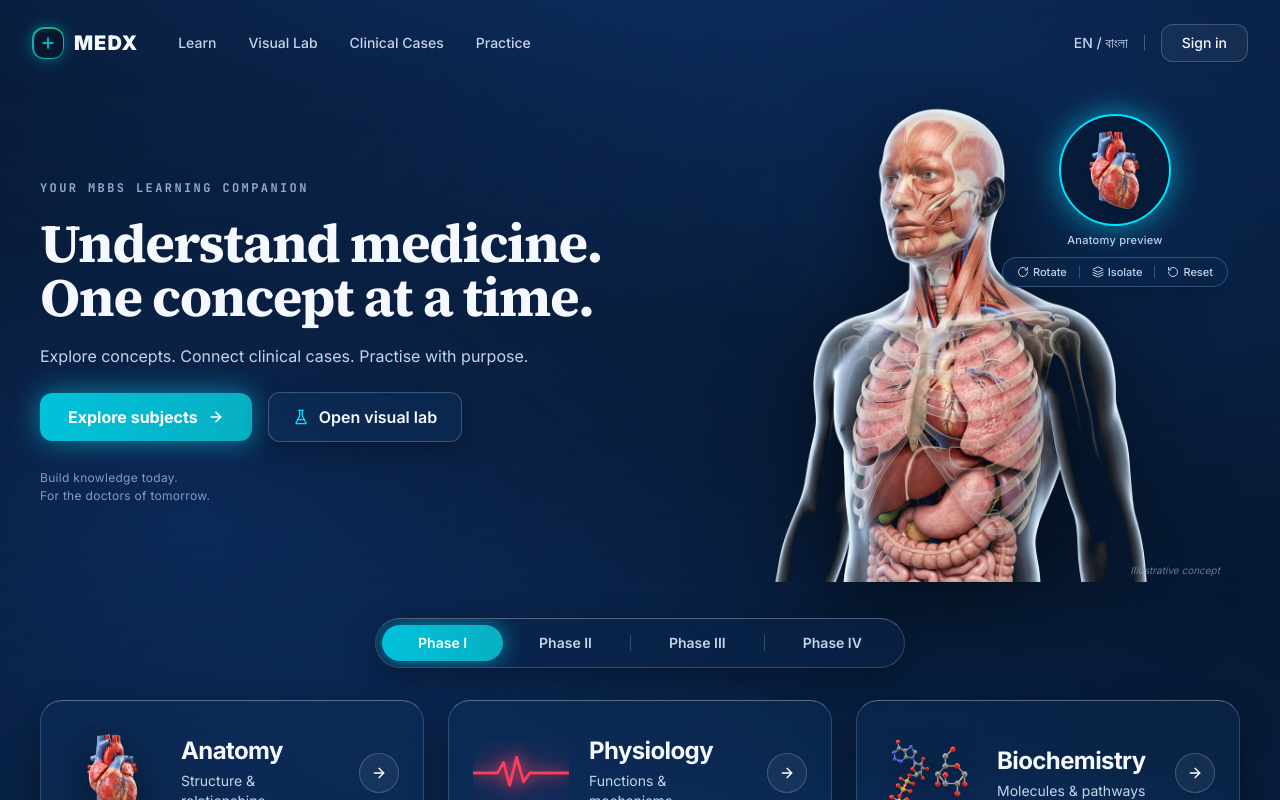
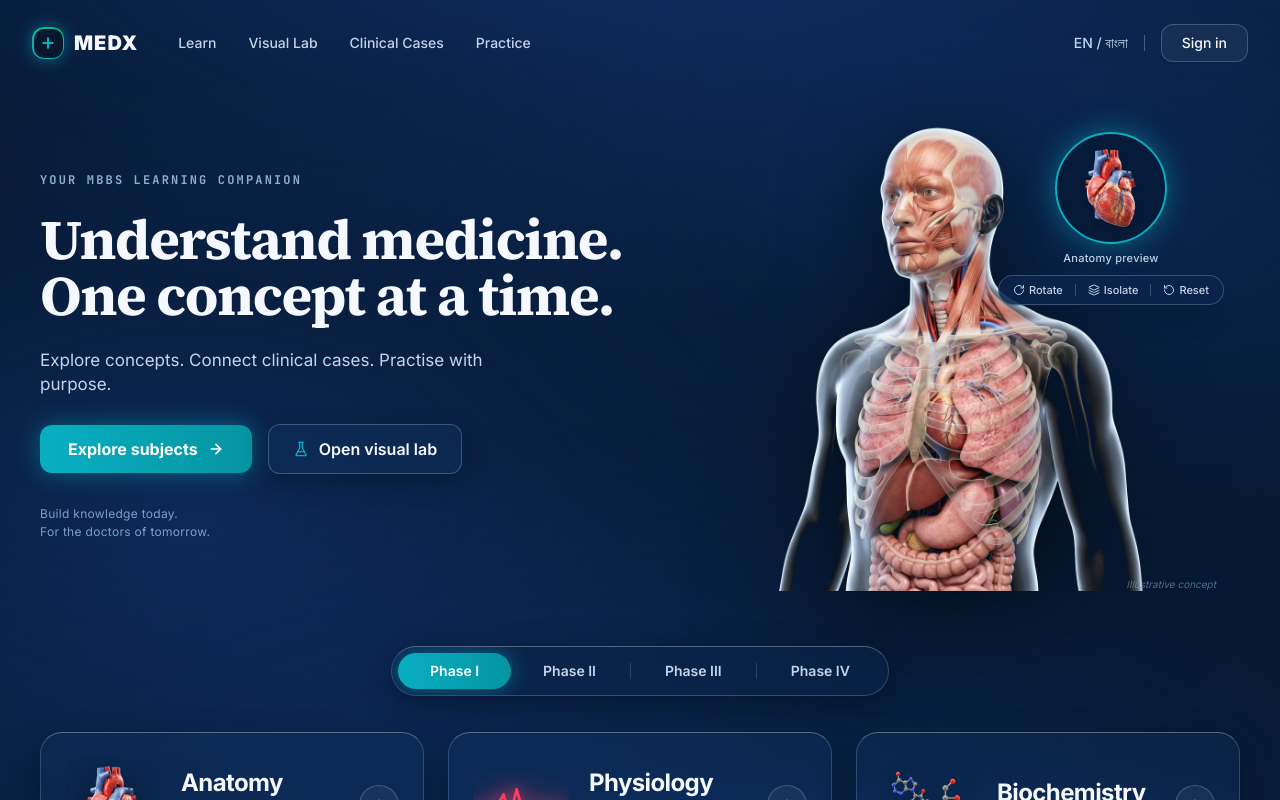
Before and after one commit to istihadahmed007/med, a React (Vite) app: page / in a window 1280 px wide. Shown: the top 800 px of the page. Built offline with nearby package versions, Linux system fonts and the light colour scheme.

Commit message:
feat: implement DashboardView component for phase-based subject exploration

```diff
--- a/src/components/home/DashboardView.tsx
+++ b/src/components/home/DashboardView.tsx
@@ -144,70 +144,55 @@ export const DashboardView: React.FC<DashboardViewProps> = ({ onNavigate, onOpen
   };
 
   return (
-    <div className="w-full max-w-[1360px] mx-auto space-y-6 sm:space-y-8 px-2 sm:px-6 relative select-none">
+    <div className="w-full max-w-[1360px] mx-auto space-y-7 sm:space-y-9 px-2 sm:px-6 relative select-none">
 
-      {/* Dynamic Background Luminous Silk Waves matching concept image 1:1 */}
+      {/* Dynamic Background Luminous Silk Waves matching concept image */}
       <div className="absolute inset-0 pointer-events-none -z-10 overflow-hidden">
-        {/* Luminous cyan glow pool behind circular heart preview and torso */}
+        {/* Radial ambient glow behind circular heart preview and torso */}
         <div
-          className="absolute top-2 right-[12%] w-[580px] h-[580px] rounded-full"
+          className="absolute top-0 right-[10%] w-[550px] h-[550px] rounded-full"
           style={{
-            background: 'radial-gradient(circle, rgba(0, 229, 255, 0.35) 0%, rgba(26, 110, 235, 0.28) 40%, transparent 75%)',
-            filter: 'blur(65px)',
+            background: 'radial-gradient(circle, rgba(8, 175, 193, 0.28) 0%, rgba(23, 72, 160, 0.22) 45%, transparent 75%)',
+            filter: 'blur(60px)',
           }}
         />
 
-        {/* Ambient royal blue glow pool behind hero headline */}
+        {/* Ambient deep royal blue glow behind hero copy */}
         <div
-          className="absolute top-[8%] left-[-2%] w-[520px] h-[520px] rounded-full"
+          className="absolute top-[10%] left-[-5%] w-[500px] h-[500px] rounded-full"
           style={{
-            background: 'radial-gradient(circle, rgba(26, 94, 204, 0.32) 0%, rgba(10, 40, 84, 0.25) 50%, transparent 80%)',
-            filter: 'blur(75px)',
+            background: 'radial-gradient(circle, rgba(23, 72, 160, 0.25) 0%, rgba(10, 40, 84, 0.20) 50%, transparent 80%)',
+            filter: 'blur(70px)',
           }}
         />
 
-        {/* Fluid luminous silk wave ribbons */}
-        <svg className="w-full h-full opacity-85 mix-blend-screen" viewBox="0 0 1440 900" fill="none">
-          {/* Sweeping radiant turquoise/cyan ribbon */}
+        {/* Curved luminous silk wave ribbons */}
+        <svg className="w-full h-full opacity-70 mix-blend-screen" viewBox="0 0 1440 900" fill="none">
           <path
-            d="M -80 420 C 220 180, 520 540, 940 240 C 1140 100, 1340 320, 1580 180"
-            stroke="url(#silkCyanGlow)"
-            strokeWidth="160"
+            d="M -100 450 C 250 220, 550 580, 960 280 C 1180 120, 1380 340, 1600 210"
+            stroke="url(#silkRibbonCyan)"
+            strokeWidth="140"
             strokeLinecap="round"
-            filter="blur(50px)"
+            filter="blur(55px)"
           />
-          {/* Deep royal velvet blue wave */}
           <path
-            d="M 50 640 C 380 340, 700 700, 1100 360 C 1300 200, 1480 480, 1650 320"
-            stroke="url(#silkBlueGlow)"
-            strokeWidth="130"
+            d="M 100 620 C 420 360, 720 720, 1120 400 C 1320 230, 1500 520, 1650 370"
+            stroke="url(#silkRibbonBlue)"
+            strokeWidth="100"
             strokeLinecap="round"
             filter="blur(45px)"
           />
-          {/* Ambient luminous wash under subject cards */}
-          <path
-            d="M -50 820 C 350 720, 850 860, 1500 740"
-            stroke="url(#silkCyanBottom)"
-            strokeWidth="100"
-            strokeLinecap="round"
-            filter="blur(60px)"
-          />
           <defs>
-            <linearGradient id="silkCyanGlow" x1="0%" y1="0%" x2="100%" y2="0%">
-              <stop offset="0%" stopColor="#1046A0" stopOpacity="0.95"/>
-              <stop offset="35%" stopColor="#1A6EEB" stopOpacity="0.9"/>
-              <stop offset="75%" stopColor="#00E5FF" stopOpacity="0.85"/>
-              <stop offset="100%" stopColor="#06172E" stopOpacity="0.2"/>
+            <linearGradient id="silkRibbonCyan" x1="0%" y1="0%" x2="100%" y2="0%">
+              <stop offset="0%" stopColor="#0A2854" stopOpacity="0.95"/>
+              <stop offset="40%" stopColor="#1748A0" stopOpacity="0.9"/>
+              <stop offset="85%" stopColor="#08AFC1" stopOpacity="0.7"/>
+              <stop offset="100%" stopColor="#06172E" stopOpacity="0.3"/>
             </linearGradient>
-            <linearGradient id="silkBlueGlow" x1="0%" y1="0%" x2="100%" y2="0%">
-              <stop offset="0%" stopColor="#1A5ECC" stopOpacity="0.85"/>
-              <stop offset="50%" stopColor="#00D2EA" stopOpacity="0.75"/>
+            <linearGradient id="silkRibbonBlue" x1="0%" y1="0%" x2="100%" y2="0%">
+              <stop offset="0%" stopColor="#1748A0" stopOpacity="0.8"/>
+              <stop offset="55%" stopColor="#08AFC1" stopOpacity="0.65"/>
               <stop offset="100%" stopColor="#0A2854" stopOpacity="0.4"/>
-            </linearGradient>
-            <linearGradient id="silkCyanBottom" x1="0%" y1="0%" x2="100%" y2="0%">
-              <stop offset="0%" stopColor="#00E5FF" stopOpacity="0.45"/>
-              <stop offset="50%" stopColor="#1748A0" stopOpacity="0.55"/>
-              <stop offset="100%" stopColor="#06172E" stopOpacity="0.1"/>
             </linearGradient>
           </defs>
         </svg>
@@ -216,23 +201,23 @@ export const DashboardView: React.FC<DashboardViewProps> = ({ onNavigate, onOpen
       {/* ========================================================================= */}
       {/* 1. HERO SECTION Matching Concept Composition                             */}
       {/* ========================================================================= */}
-      <section className="relative grid grid-cols-1 lg:grid-cols-12 gap-6 lg:gap-8 items-center min-h-[440px] sm:min-h-[480px]">
+      <section className="relative grid grid-cols-1 lg:grid-cols-12 gap-6 lg:gap-8 items-center min-h-[460px] sm:min-h-[500px]">
 
         {/* Left Hero Column: Copy & Actions */}
-        <div className="lg:col-span-6 space-y-4 sm:space-y-5 text-left z-10">
+        <div className="lg:col-span-6 space-y-5 sm:space-y-6 text-left z-10">
           {/* Kicker */}
-          <div className="text-[11px] sm:text-xs font-mono font-bold tracking-[0.20em] text-[#8eaecf] uppercase">
+          <div className="text-[11px] sm:text-xs font-mono font-bold tracking-[0.18em] text-[#8eaecf] uppercase">
             YOUR MBBS LEARNING COMPANION
           </div>
 
           {/* Headline in Source Serif 4 */}
-          <h1 className="text-4xl sm:text-5xl lg:text-[54px] font-serif font-bold text-[#F5F9FF] leading-[1.12] tracking-tight">
+          <h1 className="text-4xl sm:text-5xl lg:text-[56px] font-serif font-bold text-[#F5F9FF] leading-[1.12] tracking-tight">
             Understand medicine.<br />
             One concept at a time.
           </h1>
 
           {/* Supporting Subtext */}
-          <p className="text-sm sm:text-base lg:text-[16px] text-[#C4D4EA] max-w-lg leading-relaxed font-sans font-normal">
+          <p className="text-sm sm:text-base lg:text-[17px] text-[#C4D4EA] max-w-lg leading-relaxed font-sans font-normal">
             Explore concepts. Connect clinical cases. Practise with purpose.
           </p>
 
@@ -241,7 +226,7 @@ export const DashboardView: React.FC<DashboardViewProps> = ({ onNavigate, onOpen
             {/* Primary CTA: "Explore subjects →" */}
             <button
               onClick={() => onNavigate('learn')}
-              className="px-7 py-3 rounded-xl bg-gradient-to-r from-[#00c2db] to-[#08AFC1] hover:from-[#00e5ff] hover:to-[#00c2db] text-white font-bold text-sm sm:text-base flex items-center gap-2.5 shadow-[0_0_28px_rgba(0,229,255,0.50)] hover:shadow-[0_0_38px_rgba(0,229,255,0.70)] transition-all transform hover:-translate-y-0.5 active:translate-y-0 cursor-pointer"
+              className="px-7 py-3 rounded-xl bg-gradient-to-r from-[#08AFC1] to-[#0694a2] hover:from-[#09c2d6] hover:to-[#08AFC1] text-white font-bold text-sm sm:text-base flex items-center gap-2.5 shadow-[0_0_25px_rgba(8,175,193,0.45)] hover:shadow-[0_0_35px_rgba(8,175,193,0.65)] transition-all transform hover:-translate-y-0.5 active:translate-y-0 cursor-pointer"
             >
               <span>Explore subjects</span>
               <ArrowRight className="w-4 h-4 text-white stroke-[2.5]" />
@@ -252,7 +237,7 @@ export const DashboardView: React.FC<DashboardViewProps> = ({ onNavigate, onOpen
               onClick={() => onNavigate('visual-lab')}
               className="px-6 py-3 rounded-xl bg-[rgba(18,55,99,0.35)] hover:bg-[rgba(18,55,99,0.55)] border border-[rgba(190,225,255,0.25)] hover:border-[rgba(190,225,255,0.45)] text-[#F5F9FF] font-semibold text-sm sm:text-base backdrop-blur-md flex items-center gap-2.5 shadow-[0_8px_24px_rgba(0,0,0,0.25)] transition-all transform hover:-translate-y-0.5 active:translate-y-0 cursor-pointer"
             >
-              <FlaskConical className="w-4 h-4 text-[#00E5FF]" />
+              <FlaskConical className="w-4 h-4 text-[#08AFC1]" />
               <span>Open visual lab</span>
             </button>
           </div>
@@ -265,11 +250,11 @@ export const DashboardView: React.FC<DashboardViewProps> = ({ onNavigate, onOpen
         </div>
 
         {/* Right Hero Column: Medical Anatomical Visualization Stage */}
-        <div className="lg:col-span-6 relative flex items-center justify-center min-h-[390px] sm:min-h-[460px]">
+        <div className="lg:col-span-6 relative flex items-center justify-center min-h-[400px] sm:min-h-[480px]">
 
           {/* Anatomical Torso Visual standing seamlessly in hero backdrop (NO black box!) */}
           <div
-            className="relative w-full max-w-[340px] sm:max-w-[420px] lg:max-w-[480px] aspect-square flex items-center justify-center transition-transform duration-300"
+            className="relative w-full max-w-[340px] sm:max-w-[420px] lg:max-w-[470px] aspect-square flex items-center justify-center transition-transform duration-300"
             style={{
               transform: isIsolated
                 ? 'scale(1.12) translateY(10px)'
@@ -285,11 +270,11 @@ export const DashboardView: React.FC<DashboardViewProps> = ({ onNavigate, onOpen
           </div>
 
           {/* Connected Floating Circular Anatomy Preview & Controls matching concept */}
-          <div className="absolute top-1 right-1 sm:top-3 sm:right-3 z-20 flex flex-col items-center">
+          <div className="absolute top-2 right-2 sm:top-4 sm:right-4 z-20 flex flex-col items-center">
             {/* Circular Preview Ring */}
             <div
               onClick={() => onNavigate('visual-lab')}
-              className="w-24 h-24 sm:w-28 sm:h-28 rounded-full bg-[rgba(6,23,46,0.65)] border-2 border-[#00E5FF] shadow-[0_0_30px_rgba(0,229,255,0.60)] backdrop-blur-xl p-1.5 flex items-center justify-center cursor-pointer hover:scale-105 transition-all group overflow-hidden"
+              className="w-24 h-24 sm:w-28 sm:h-28 rounded-full bg-[rgba(6,23,46,0.60)] border-2 border-[#08AFC1] shadow-[0_0_28px_rgba(8,175,193,0.50)] backdrop-blur-xl p-1.5 flex items-center justify-center cursor-pointer hover:scale-105 transition-all group overflow-hidden"
               title="Inspect 3D Heart Anatomy"
             >
               <img
@@ -310,11 +295,11 @@ export const DashboardView: React.FC<DashboardViewProps> = ({ onNavigate, onOpen
               <button
                 onClick={() => setIsRotating(!isRotating)}
                 className={`flex items-center gap-1 text-[11px] transition-colors font-medium cursor-pointer ${
-                  isRotating ? 'text-[#00E5FF] font-bold' : 'text-[#C4D4EA] hover:text-white'
+                  isRotating ? 'text-[#08AFC1] font-bold' : 'text-[#C4D4EA] hover:text-white'
                 }`}
                 title="Toggle 3D rotation"
               >
-                <RotateCw className={`w-3 h-3 ${isRotating ? 'animate-spin text-[#00E5FF]' : ''}`} />
+                <RotateCw className={`w-3 h-3 ${isRotating ? 'animate-spin text-[#08AFC1]' : ''}`} />
                 <span>Rotate</span>
               </button>
 
@@ -324,7 +309,7 @@ export const DashboardView: React.FC<DashboardViewProps> = ({ onNavigate, onOpen
               <button
                 onClick={() => setIsIsolated(!isIsolated)}
                 className={`flex items-center gap-1 text-[11px] transition-colors font-medium cursor-pointer ${
-                  isIsolated ? 'text-[#00E5FF] font-bold' : 'text-[#C4D4EA] hover:text-white'
+                  isIsolated ? 'text-[#08AFC1] font-bold' : 'text-[#C4D4EA] hover:text-white'
                 }`}
                 title="Isolate cardiac view"
               >
@@ -351,7 +336,7 @@ export const DashboardView: React.FC<DashboardViewProps> = ({ onNavigate, onOpen
           </div>
 
           {/* Illustrative Concept Disclaimer in corner */}
-          <div className="absolute bottom-1 right-2 sm:right-5 text-[10px] font-sans text-[#7fa3d1]/70 italic pointer-events-none">
+          <div className="absolute bottom-1 right-3 sm:right-6 text-[10px] font-sans text-[#7fa3d1]/60 italic pointer-events-none">
             Illustrative concept
           </div>
         </div>
@@ -367,16 +352,16 @@ export const DashboardView: React.FC<DashboardViewProps> = ({ onNavigate, onOpen
             return (
               <React.Fragment key={p.id}>
                 {idx > 0 && !isActive && activePhaseIndex !== idx - 1 && (
-                  <span className="w-px h-4 bg-white/20 mx-0.5 hidden sm:inline" />
+                  <span className="w-px h-4 bg-white/15 mx-0.5 hidden sm:inline" />
                 )}
                 <button
                   onClick={() => {
                     setActivePhaseIndex(idx);
                     StorageService.setActivePhase(p.full);
                   }}
-                  className={`px-6 sm:px-9 py-2 rounded-full text-xs sm:text-sm font-semibold transition-all duration-200 select-none whitespace-nowrap cursor-pointer ${
+                  className={`px-5 sm:px-8 py-2 rounded-full text-xs sm:text-sm font-semibold transition-all duration-200 select-none whitespace-nowrap cursor-pointer ${
                     isActive
-                      ? 'bg-gradient-to-r from-[#00c2db] to-[#08AFC1] text-white font-bold shadow-[0_0_24px_rgba(0,229,255,0.55)]'
+                      ? 'bg-gradient-to-r from-[#08AFC1] to-[#0694a2] text-white font-bold shadow-[0_0_22px_rgba(8,175,193,0.50)]'
                       : 'text-[#C4D4EA] hover:text-white hover:bg-white/5'
                   }`}
                 >
@@ -397,7 +382,7 @@ export const DashboardView: React.FC<DashboardViewProps> = ({ onNavigate, onOpen
             <div
               key={card.id}
               onClick={() => handleOpenSubject(card.lessonId)}
-              className="group relative rounded-[22px] bg-[rgba(18,55,99,0.30)] hover:bg-[rgba(18,55,99,0.48)] border border-[rgba(190,225,255,0.20)] hover:border-[#00E5FF]/60 border-t-[rgba(255,255,255,0.32)] backdrop-blur-xl p-5 sm:p-6 shadow-[0_12px_32px_rgba(0,0,0,0.35)] transition-all duration-300 transform hover:-translate-y-1 cursor-pointer flex items-center justify-between gap-5 overflow-hidden"
+              className="group relative rounded-[22px] bg-[rgba(18,55,99,0.32)] hover:bg-[rgba(18,55,99,0.48)] border border-[rgba(190,225,255,0.20)] hover:border-[#08AFC1]/60 border-t-[rgba(255,255,255,0.32)] backdrop-blur-xl p-5 sm:p-6 shadow-[0_12px_32px_rgba(0,0,0,0.35)] transition-all duration-300 transform hover:-translate-y-1 cursor-pointer flex items-center justify-between gap-5 overflow-hidden"
             >
               {/* Left: 3D Illustration / Glowing ECG Wave */}
               <div className="w-20 h-20 sm:w-24 sm:h-24 rounded-2xl bg-transparent flex items-center justify-center shrink-0 overflow-hidden group-hover:scale-105 transition-transform">
@@ -408,11 +393,11 @@ export const DashboardView: React.FC<DashboardViewProps> = ({ onNavigate, onOpen
                       <path
                         d="M 0 22 L 28 22 L 35 10 L 42 36 L 50 4 L 58 32 L 65 22 L 110 22"
                         stroke="#f43f5e"
-                        strokeWidth="3.4"
+                        strokeWidth="3.2"
                         strokeLinecap="round"
                         strokeLinejoin="round"
                         style={{
-                          filter: 'drop-shadow(0 0 8px rgba(244,63,94,0.95)) drop-shadow(0 0 18px rgba(244,63,94,0.65))'
+                          filter: 'drop-shadow(0 0 8px rgba(244,63,94,0.95)) drop-shadow(0 0 18px rgba(244,63,94,0.60))'
                         }}
                       />
                     </svg>
@@ -429,7 +414,7 @@ export const DashboardView: React.FC<DashboardViewProps> = ({ onNavigate, onOpen
 
               {/* Middle: Subject Title & Subtitle */}
               <div className="flex-1 min-w-0">
-                <h3 className="text-xl sm:text-2xl font-bold text-[#F5F9FF] tracking-tight group-hover:text-[#00E5FF] transition-colors">
+                <h3 className="text-xl sm:text-2xl font-bold text-[#F5F9FF] tracking-tight group-hover:text-[#08AFC1] transition-colors">
                   {card.title}
                 </h3>
                 <p className="text-xs sm:text-sm text-[#C4D4EA] font-normal leading-snug mt-1">
@@ -438,7 +423,7 @@ export const DashboardView: React.FC<DashboardViewProps> = ({ onNavigate, onOpen
               </div>
 
               {/* Right: Circular Arrow Button matching concept */}
-              <div className="w-9 h-9 sm:w-10 sm:h-10 rounded-full bg-white/5 border border-white/20 flex items-center justify-center text-white group-hover:bg-[#00E5FF] group-hover:border-[#00E5FF] group-hover:text-[#06172E] transition-all shrink-0 shadow-sm">
+              <div className="w-9 h-9 sm:w-10 sm:h-10 rounded-full bg-white/5 border border-white/20 flex items-center justify-center text-white group-hover:bg-[#08AFC1] group-hover:border-[#08AFC1] group-hover:text-[#06172E] transition-all shrink-0 shadow-sm">
                 <ArrowRight className="w-4 h-4 transition-transform group-hover:translate-x-0.5" />
               </div>
             </div>
@@ -457,11 +442,11 @@ export const DashboardView: React.FC<DashboardViewProps> = ({ onNavigate, onOpen
             onClick={() => onNavigate('learn')}
             className="flex items-start gap-3.5 p-2 rounded-xl text-left hover:bg-white/5 transition-colors group cursor-pointer"
           >
-            <div className="w-8 h-8 flex items-center justify-center text-white shrink-0 group-hover:text-[#00E5FF] transition-colors">
+            <div className="w-8 h-8 flex items-center justify-center text-white shrink-0 group-hover:text-[#08AFC1] transition-colors">
               <BookOpen className="w-5 h-5" />
             </div>
             <div>
-              <h4 className="text-sm font-bold text-[#F5F9FF] group-hover:text-[#00E5FF] transition-colors">
+              <h4 className="text-sm font-bold text-[#F5F9FF] group-hover:text-[#08AFC1] transition-colors">
                 Learn a concept
               </h4>
               <p className="text-xs text-[#C4D4EA]/80 mt-0.5 font-normal">
@@ -475,11 +460,11 @@ export const DashboardView: React.FC<DashboardViewProps> = ({ onNavigate, onOpen
             onClick={() => onNavigate('cases')}
             className="flex items-start gap-3.5 p-2 sm:pl-6 rounded-xl text-left hover:bg-white/5 transition-colors group cursor-pointer pt-3 sm:pt-2"
           >
-            <div className="w-8 h-8 flex items-center justify-center text-white shrink-0 group-hover:text-[#00E5FF] transition-colors">
+            <div className="w-8 h-8 flex items-center justify-center text-white shrink-0 group-hover:text-[#08AFC1] transition-colors">
               <Stethoscope className="w-5 h-5" />
             </div>
             <div>
-              <h4 className="text-sm font-bold text-[#F5F9FF] group-hover:text-[#00E5FF] transition-colors">
+              <h4 className="text-sm font-bold text-[#F5F9FF] group-hover:text-[#08AFC1] transition-colors">
                 Explore a case
               </h4>
               <p className="text-xs text-[#C4D4EA]/80 mt-0.5 font-normal">
@@ -493,11 +478,11 @@ export const DashboardView: React.FC<DashboardViewProps> = ({ onNavigate, onOpen
             onClick={() => onNavigate('practice')}
             className="flex items-start gap-3.5 p-2 sm:pl-6 rounded-xl text-left hover:bg-white/5 transition-colors group cursor-pointer pt-3 sm:pt-2"
           >
-            <div className="w-8 h-8 flex items-center justify-center text-white shrink-0 group-hover:text-[#00E5FF] transition-colors">
+            <div className="w-8 h-8 flex items-center justify-center text-white shrink-0 group-hover:text-[#08AFC1] transition-colors">
               <CheckSquare className="w-5 h-5" />
             </div>
             <div>
-              <h4 className="text-sm font-bold text-[#F5F9FF] group-hover:text-[#00E5FF] transition-colors">
+              <h4 className="text-sm font-bold text-[#F5F9FF] group-hover:text-[#08AFC1] transition-colors">
                 Test your understanding
               </h4>
               <p className="text-xs text-[#C4D4EA]/80 mt-0.5 font-normal">
@@ -511,11 +496,11 @@ export const DashboardView: React.FC<DashboardViewProps> = ({ onNavigate, onOpen
             onClick={() => onNavigate('revision')}
             className="flex items-start gap-3.5 p-2 sm:pl-6 rounded-xl text-left hover:bg-white/5 transition-colors group cursor-pointer pt-3 sm:pt-2"
           >
-            <div className="w-8 h-8 flex items-center justify-center text-white shrink-0 group-hover:text-[#00E5FF] transition-colors">
+            <div className="w-8 h-8 flex items-center justify-center text-white shrink-0 group-hover:text-[#08AFC1] transition-colors">
               <BarChart3 className="w-5 h-5" />
             </div>
             <div>
-              <h4 className="text-sm font-bold text-[#F5F9FF] group-hover:text-[#00E5FF] transition-colors">
+              <h4 className="text-sm font-bold text-[#F5F9FF] group-hover:text-[#08AFC1] transition-colors">
                 Revise with purpose
               </h4>
               <p className="text-xs text-[#C4D4EA]/80 mt-0.5 font-normal">
```
